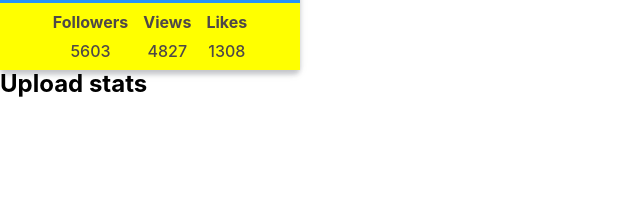
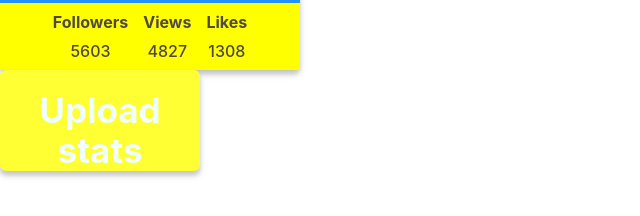
Before and after one commit to ILLIA89/goit-react-hw-01-components, a React (Create React App) app: page / in a window 1280 px wide. Shown: the part 360-576 px from the top of the page, without its empty margins (0-640 px from the left). Built offline with nearby package versions, Linux system fonts and the light colour scheme.

Commit message:
statistics 1.2

```diff
--- a/src/components/comp_statistics/Statistics.module.css
+++ b/src/components/comp_statistics/Statistics.module.css
@@ -0,0 +1,17 @@
+.statistics {
+  width: 500px;
+  width: 200px;
+  background-color: rgb(255, 255, 51);
+  border-radius: 6px;
+  box-shadow: 0px 5px 4px rgba(46, 47, 66, 0.08),
+    0px 4px 4px rgba(46, 47, 66, 0.16), 0px 4px 10px rgba(46, 47, 66, 0.08);
+}
+
+.title {
+  padding-top: 20px;
+  margin-bottom: 20px;
+  text-align: center;
+  font-size: 35px;
+  font-weight: 700;
+  color: azure;
+}
```
